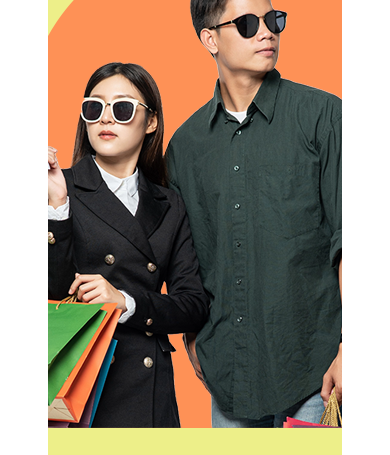
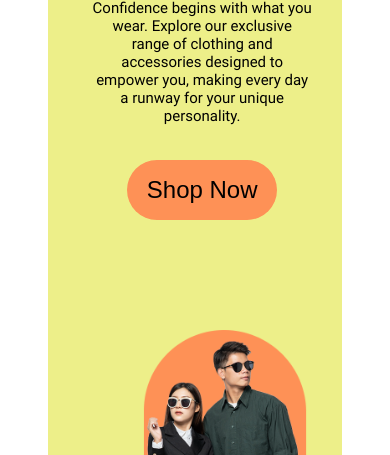
Before and after one commit to Manojooo7/XECOM, a plain HTML site: page html/index.html in a window 390 px wide. Shown: the part 389-844 px from the top of the page. Drawn offline with nearby package versions, Linux system fonts and the light colour scheme; no server answers.

Commit message:
making home and brand section responsive

```diff
--- a/css/main_style.css
+++ b/css/main_style.css
@@ -63,17 +63,6 @@ html,body{
     padding: 3rem;
 }
 
-.slider-left button{
-    border: none;
-    outline: none;
-    cursor: pointer;
-    font-family: 'roboto_medium';
-    width: 140px;
-    height: 45px;
-    transition: all 0.3s ease;
-    border-radius: 25px;
-    box-shadow: 0 0 10px rgba(0, 0, 0, 0.13);
-}
 
 button:hover{
     background-color: #000;
@@ -82,7 +71,7 @@ button:hover{
 
 h1{
     font-family: 'roboto_black';
-    font-size: 5vw;
+    font-size: 4rem;
     color: #000;
 }
 h2{
@@ -158,7 +147,7 @@ li a{
     display: flex;
 }
 
-.slider section{
+/* .slider section{
     display: flex;
     width: 100%;
     height: 100%;
@@ -166,22 +155,27 @@ li a{
     justify-content: space-between;
     align-items: center;
     padding: 7rem;
-}
+} */
 
 
 .slider-item{
-    display: flex;
+    display: grid;
+    grid-template-columns: repeat(2, 1fr);
     justify-content: space-between;
+    /* align-content: center; */
+    align-items: center;
+    padding: 2rem 7rem;
+
 }
 
 .slider-right {
     display: flex;
     justify-content: flex-end;
+    width: 100%;
 }
 
-.slider-right{
-    width: 100%;
-}
+/* .slider-right{
+} */
 /* .slider-right img{
     width: 100%;
 } */
@@ -201,7 +195,9 @@ li a{
     font-size: 1.5rem;
     font-weight: 500;
     margin-top: 20px;
-
+    border: none;
+    transition: all 0.3s ease;
+    cursor: pointer;
 }
 
 .slider-left button:hover{
@@ -228,11 +224,18 @@ li a{
     box-shadow: rgba(149, 157, 165, 0.2) 0px 8px 24px;
 }
 
-
-
-
 .brand_container{
     padding: 0 5rem;
+    width: 100%;
+}
+
+.brand_container ul{
+    display: grid;
+    grid-template-columns: repeat(5, minmax(40px, 1fr));
+    justify-items: center;
+}
+
+.brand_container ul li img{
     width: 100%;
 }
 
@@ -285,7 +288,7 @@ li a{
     color: #000;
 }
 
-/* featrured product section */
+/* featured product section */
 
 .featured-product{
     width: 100%;
@@ -347,10 +350,6 @@ li a{
         display: none;
     }
 
-    .slider section{
-        justify-content: center;
-
-    }
     h2{
         font-size: 30px;
     }
@@ -371,19 +370,29 @@ li a{
     .slider-left p{
         width: 100%;
     }
-    .slider section{
+
+    .slider-item{
+        grid-template-columns: 1fr;
         padding: 2rem;
-        gap: 0;
+        width: 100%;
+        /* justify-content: center;
+        justify-items: center;
+        text-align: center; */
+
     }
-
-    /* .slider-right{
-        display: none;
-    } */
     .slider-left img{
         display: block;
         width: 100%;
         height: 100%;
 
+    }
+
+    .slider-right{
+        margin-top: 40px;
+        justify-content: center;
+    }
+    .slider-right img{
+        width: 90%;
     }
 }
 
@@ -398,20 +407,35 @@ li a{
         display: none;
     }
 
+    .slider-left p{
+        width: 90%;
+    }
+
     .slider-content{
         height: 100vh;
     }
     .slider-controls{
         display: none;
     }
-    .slider section{
-        padding: 1rem;
+    h1{
+        font-size: 2.8rem;
+    }
+    .slider-right img{
+        width: 90%;
+    }
+    .slider-left button{
+        width: 150px;
+        height: 60px;
     }
 
-    /* .slider-left button{
-        width: 100px;
-        height: 35px;
-    } */
+    .brands{
+        height: 15vh;
+    }
+
+    .brand_container{
+        padding: 0 3rem;
+    }
+
 
 }
 
```
